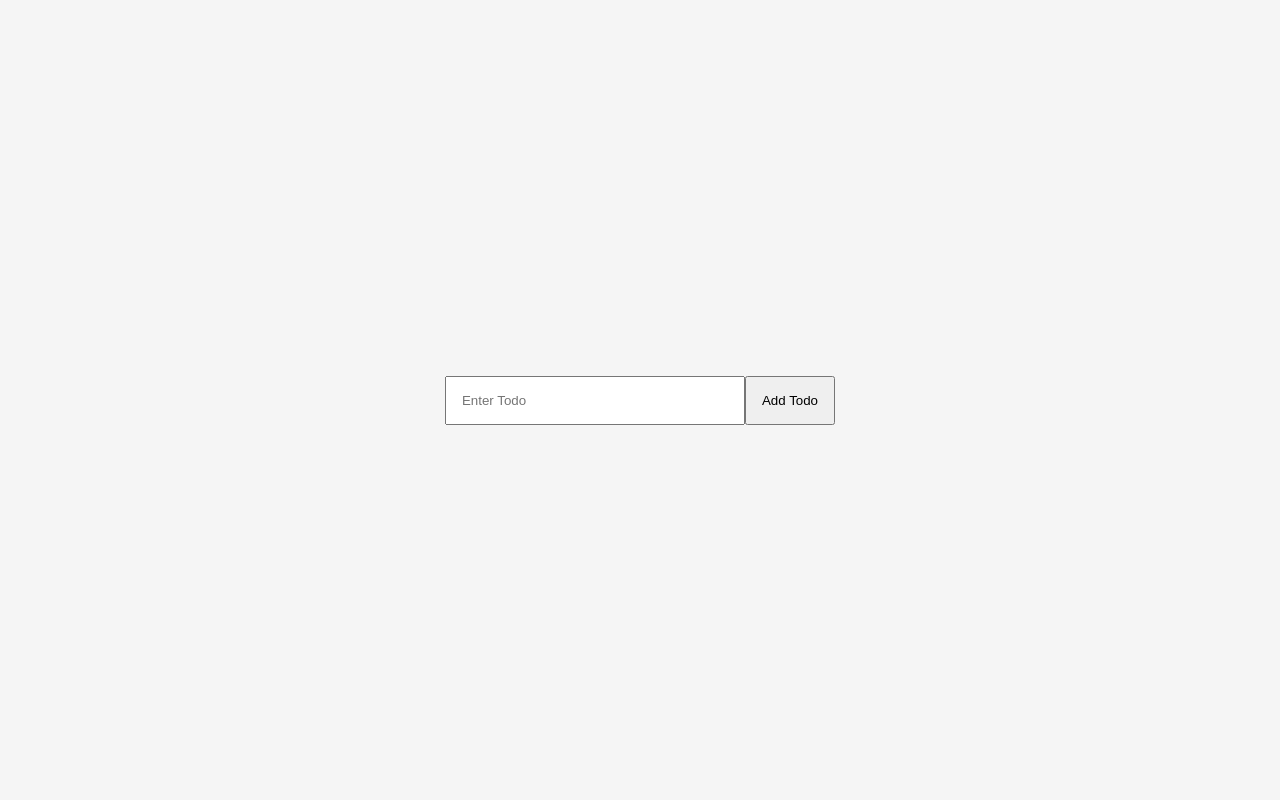
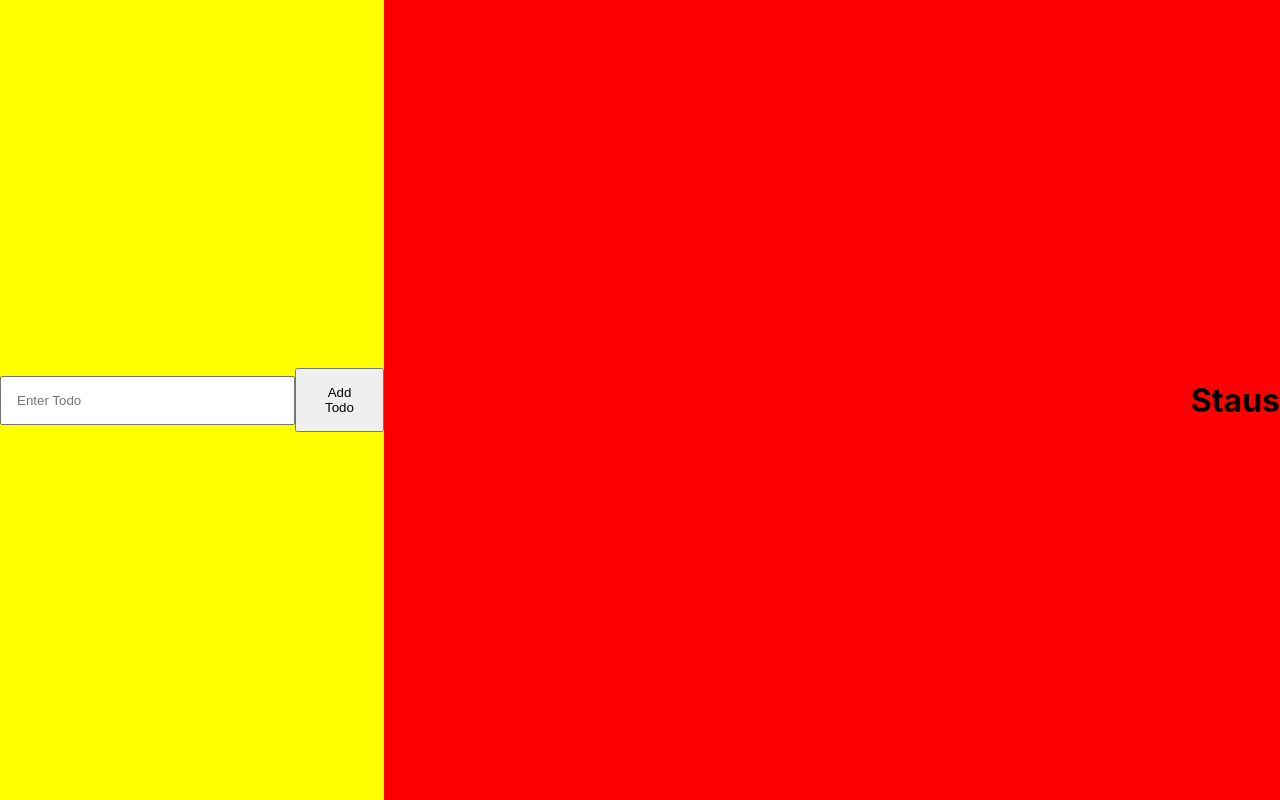
Before and after one commit to abjs/nextjsclass, a Next.js app: page / in a window 1280 px wide. Built offline with nearby package versions, Linux system fonts and the light colour scheme.

Commit message:
Flex start

```diff
--- /dev/null
+++ b/src/components/todo.js
@@ -0,0 +1,9 @@
+export default function Todo({ data }) {
+  return (
+    <div>
+      {data.map((todo, index) => (
+        <h1 key={index}>{todo}</h1>
+      ))}
+    </div>
+  );
+}
--- a/src/pages/index.js
+++ b/src/pages/index.js
@@ -1,3 +1,4 @@
+import Todo from "@/components/todo";
 import styles from "@/styles/Home.module.css";
 import { useState } from "react";
 
@@ -6,12 +7,13 @@ export default function Home() {
     event.preventDefault();
     const data = event.target.todo.value;
     event.target.todo.value = "";
+    console.log(data);
     settodo([...todo, data]);
   };
   const [todo, settodo] = useState([]);
   return (
     <div className={styles.main}>
-      <form onSubmit={Submit}>
+      <form onSubmit={Submit} className={styles.form}>
         <input
           type="text"
           name="todo"
@@ -22,12 +24,14 @@ export default function Home() {
           Add Todo
         </button>
       </form>
-      {todo.map(function (data, index) {
-        return <h1 key={index}>{data}</h1>;
-      })}
-      {todo.map((data, index) => (
-        <h1 key={index}>{data}</h1>
-      ))}
+
+      <Todo data={todo} />
+
+      <div>
+        <h1>Staus</h1>
+      </div>
+
+
     </div>
   );
 }
--- a/src/styles/Home.module.css
+++ b/src/styles/Home.module.css
@@ -1,16 +1,26 @@
 .main {
   height: 100vh;
   width: 100vw;
-  background: whitesmoke;
-  display:grid;
-  place-content: center;
+  background: red;
+  display: flex;
+  justify-content: space-between;
+  align-items: center;
 }
-.input{
-  padding:15px;
+
+.form {
+  height: 100vh;
+  width: 30vw;
+  background: yellow;
+  display: flex;
+  justify-content: center;
+  align-items: center;
+}
+.input {
+  padding: 15px;
   width: 300px;
   outline: none;
 }
-.button{
-  padding:15px;
+.button {
+  padding: 15px;
   outline: none;
 }
```
